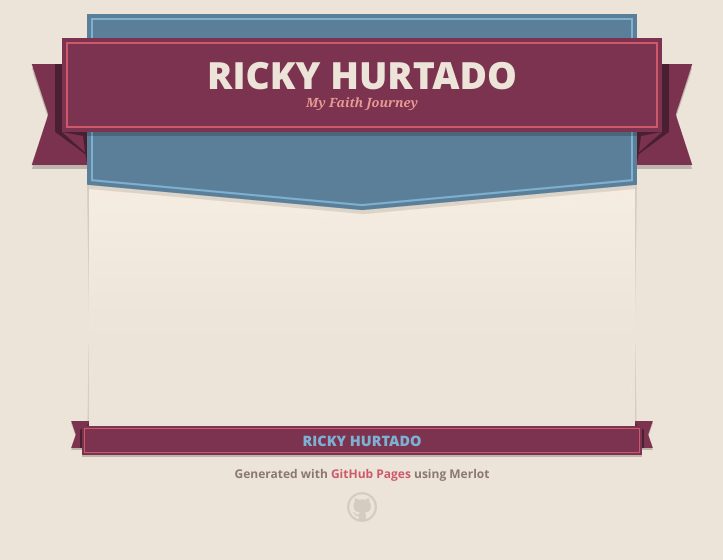
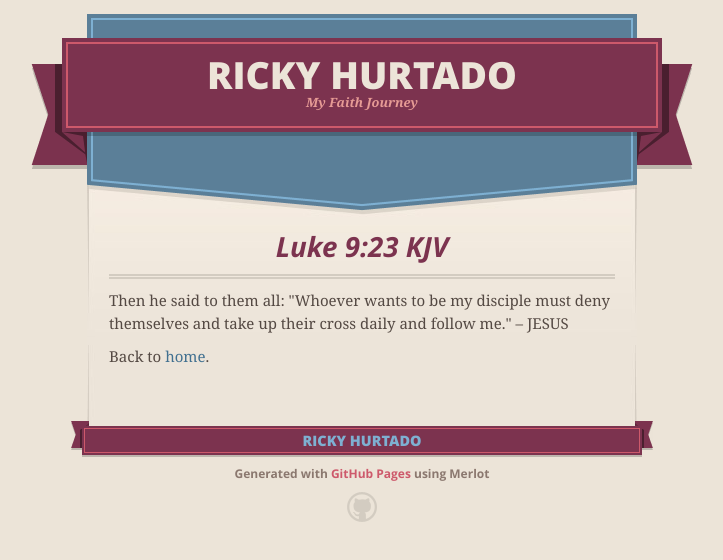
Before and after one commit to rickyhurtado/my-faith-journey, a plain HTML site: page index.html in a window 1280 px wide. Shown: the whole page, without its empty margins (278-1001 px from the left). Drawn offline with nearby package versions, Linux system fonts and the light colour scheme.

Commit message:
Update index.html

```diff
--- a/index.html
+++ b/index.html
@@ -38,6 +38,10 @@
       <span class="banner-fix"></span>
 
       <section id="main_content">
+        <h3>Luke 9:23 KJV</h3>
+        <p>Then he said to them all: "Whoever wants to be my disciple must deny themselves and take up their cross daily and follow me." – JESUS</p>
+
+        <p>Back to <a href="https://rickyhurtado.github.io/">home</a>.</p>
       </section>
 
       <footer>
```
